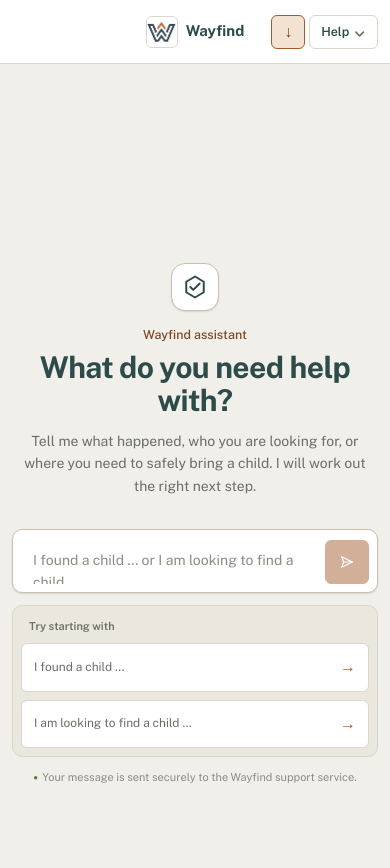
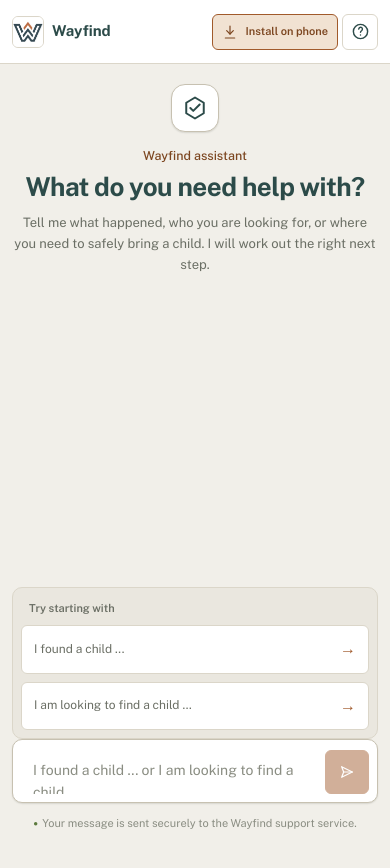
Before and after one commit to WayFind-Labs/Wayfind-FrontEnd, a Next.js app: page / in a window 390 px wide. Shown: the top 868 px of the page. After the commit the page ends 844 px from the top, so only its background shows below. Built offline with nearby package versions, Linux system fonts and the light colour scheme.

Commit message:
Changed the chat Ui and Header and help button is replaced

```diff
--- a/src/app/globals.css
+++ b/src/app/globals.css
@@ -68,6 +68,7 @@ html, body {
   line-height: 1.55;
   -webkit-font-smoothing: antialiased;
   -moz-osx-font-smoothing: grayscale;
+  overflow: hidden;
 }
 
 a {
@@ -429,8 +430,10 @@ button, input, select, textarea {
 .public-shell {
   display: flex;
   flex-direction: column;
-  min-height: 100dvh;
+  height: 100dvh;
+  min-height: 0;
   background: var(--bg);
+  overflow: hidden;
 }
 .public-topbar {
   position: sticky;
@@ -448,17 +451,18 @@ button, input, select, textarea {
 }
 .public-topbar-row {
   display: grid;
-  grid-template-columns: 1fr auto 1fr;
+  grid-template-columns: 1fr auto;
   align-items: center;
   width: 100%;
   min-height: 64px;
 }
+.public-topbar-leading { display: flex; align-items: center; gap: var(--sp-3); min-width: 0; }
 .public-topbar-start { display: flex; align-items: center; justify-content: flex-start; }
 .public-topbar-actions { position: relative; display: flex; align-items: center; justify-content: flex-end; gap: var(--sp-2); }
 .install-header-action {
   display: inline-flex;
   align-items: center;
-  gap: var(--sp-1);
+  gap: var(--sp-2);
   min-height: 34px;
   padding: 0 11px;
   border: 1px solid var(--accent);
@@ -470,13 +474,15 @@ button, input, select, textarea {
   cursor: pointer;
 }
 .install-header-action:hover { background: var(--accent); color: #fff; }
-.install-header-action > span:first-child { font-size: 16px; line-height: 1; }
+.install-header-action svg { width: 16px; height: 16px; }
+.install-label-mobile { display: none; }
 .help-menu-trigger {
   display: inline-flex;
   align-items: center;
-  gap: var(--sp-1);
-  min-height: 34px;
-  padding: 0 11px;
+  justify-content: center;
+  width: 36px;
+  height: 36px;
+  padding: 0;
   border: 1px solid var(--border);
   border-radius: var(--radius-sm);
   background: var(--surface);
@@ -487,7 +493,7 @@ button, input, select, textarea {
 }
 .help-menu-trigger:hover,
 .help-menu-trigger[aria-expanded="true"] { border-color: var(--teal); background: var(--teal-tint); }
-.help-menu-chevron { color: var(--muted); font-size: 16px; line-height: 1; }
+.help-menu-trigger svg { width: 19px; height: 19px; }
 .help-menu {
   position: absolute;
   top: calc(100% + var(--sp-2));
@@ -525,8 +531,13 @@ button, input, select, textarea {
 .public-topbar-brand-copy small { color: var(--muted); font-size: 10px; font-weight: 500; }
 .public-content {
   flex: 1;
+  min-height: 0;
   overflow-y: auto;
   padding-bottom: 24px;
+}
+.agent-shell .public-content {
+  overflow: hidden;
+  padding-bottom: 0;
 }
 
 /* ── Public information pages ── */
@@ -1066,19 +1077,23 @@ button, input, select, textarea {
 
 /* ── Single prompt agent workspace ── */
 .agent-workspace {
+  position: relative;
   display: flex;
   flex-direction: column;
   width: min(100%, 840px);
-  min-height: calc(100dvh - 86px);
+  height: 100%;
+  min-height: 0;
   margin: 0 auto;
-  padding: clamp(48px, 12vh, 112px) var(--sp-4) 56px;
+  padding: clamp(24px, 6vh, 64px) var(--sp-4) var(--sp-4);
+  overflow: hidden;
 }
 .agent-heading {
   display: flex;
   flex-direction: column;
   align-items: center;
   max-width: 620px;
-  margin: auto auto var(--sp-6);
+  margin: 0 auto var(--sp-5);
+  flex: 0 0 auto;
   text-align: center;
 }
 .agent-mark {
@@ -1104,13 +1119,21 @@ button, input, select, textarea {
   font-weight: 700;
 }
 .agent-description { max-width: 500px; margin-top: var(--sp-3); color: var(--muted); font-size: 15px; line-height: 1.6; }
-.agent-workspace.has-messages { padding-top: var(--sp-5); }
+.agent-workspace:not(.has-messages) .agent-heading { margin-top: 0; margin-bottom: 0; }
+.agent-workspace:not(.has-messages) .agent-title { font-size: clamp(26px, 4vw, 36px); }
+.agent-workspace:not(.has-messages) .agent-description { max-width: 460px; font-size: 14px; }
+.agent-workspace:not(.has-messages) .agent-conversation { display: none; }
+.agent-workspace.has-messages { padding-top: var(--sp-4); }
 .agent-workspace.has-messages .agent-heading { align-items: flex-start; max-width: 720px; margin: 0 auto var(--sp-5); text-align: left; }
 .agent-workspace.has-messages .agent-mark { display: none; }
 .agent-workspace.has-messages .agent-title { font-size: 20px; }
 .agent-workspace.has-messages .agent-description { display: none; }
-.agent-workspace > .message-list { width: 100%; max-height: 48vh; margin-bottom: var(--sp-4); }
-.agent-composer-wrap { width: 100%; max-width: 720px; margin: 0 auto; }
+.agent-conversation { display: flex; flex: 1 1 auto; flex-direction: column; min-height: 0; width: 100%; max-width: 720px; margin: 0 auto; }
+.agent-empty-space { flex: 1; min-height: 0; }
+.agent-conversation > .message-list { flex: 1 1 auto; min-height: 0; width: 100%; margin-bottom: var(--sp-3); }
+.agent-composer-wrap { flex: 0 0 auto; width: 100%; max-width: 720px; margin: 0 auto; }
+.agent-workspace:not(.has-messages) .agent-composer-wrap { position: absolute; right: var(--sp-4); bottom: var(--sp-4); left: var(--sp-4); width: auto; max-width: none; margin: 0 auto; }
+.agent-workspace:not(.has-messages) .agent-composer-wrap > * { width: min(100%, 720px); margin-right: auto; margin-left: auto; }
 .message-composer { align-items: flex-end; padding: var(--sp-2); border: 1px solid var(--border-strong); border-radius: var(--radius-md); background: var(--surface); box-shadow: var(--shadow-sm); }
 .message-composer:focus-within { border-color: var(--accent); box-shadow: 0 0 0 3px var(--accent-tint); }
 .message-composer .agent-prompt-input { min-height: 46px; max-height: 160px; padding: 12px; border: 0; outline: 0; resize: none; }
@@ -1124,29 +1147,33 @@ button, input, select, textarea {
 .prompt-example span { color: var(--accent); font-size: 16px; }
 .agent-privacy { display: flex; justify-content: center; align-items: center; gap: var(--sp-1); margin-top: var(--sp-3); color: var(--muted-2); font-size: 11px; }
 .agent-privacy > span { color: var(--success); font-size: 8px; }
-.agent-processing { display: flex; align-items: center; gap: var(--sp-2); width: 100%; max-width: 720px; margin: 0 auto var(--sp-3); color: var(--muted); font-size: 12px; }
+.agent-processing { display: flex; align-items: center; gap: var(--sp-2); width: 100%; margin: 0 auto var(--sp-3); color: var(--muted); font-size: 12px; }
 .processing-dot { width: 7px; height: 7px; border-radius: 50%; background: var(--accent); animation: processing-pulse 1s ease-in-out infinite alternate; }
 @keyframes processing-pulse { from { opacity: .35; } to { opacity: 1; } }
 
 @media (max-width: 640px) {
-  .public-content { padding-bottom: 40px; }
-  .agent-workspace { min-height: calc(100dvh - 74px); padding: 40px var(--sp-3) 48px; }
-  .agent-workspace.has-messages { padding-top: var(--sp-4); }
+  .agent-workspace { padding: 20px var(--sp-3) var(--sp-3); }
+  .agent-workspace.has-messages { padding-top: var(--sp-3); }
   .agent-title { font-size: 30px; }
   .agent-description { font-size: 14px; }
+  .agent-workspace:not(.has-messages) .agent-title { font-size: 26px; }
+  .agent-workspace:not(.has-messages) .agent-description { font-size: 13px; }
   .prompt-example-list { grid-template-columns: 1fr; }
   .prompt-example { min-height: auto; }
   .agent-privacy { text-align: center; }
   .public-topbar { padding-right: var(--sp-3); padding-left: var(--sp-3); }
   .public-topbar-row { min-height: 58px; }
   .public-topbar-brand { gap: var(--sp-2); }
+  .public-topbar-leading { gap: var(--sp-2); }
   .public-topbar-brand img { width: 32px; height: 32px; }
   .public-topbar-brand-copy strong { font-size: 15px; }
   .public-topbar-brand-copy small { display: none; }
   .public-topbar-actions { gap: var(--sp-1); }
-  .install-header-action { width: 34px; padding: 0; justify-content: center; }
-  .install-header-action > span:last-child { display: none; }
+  .install-header-action { min-height: 36px; padding: 0 9px; }
+  .install-label-desktop { display: none; }
+  .install-label-mobile { display: inline; font-size: 11px; }
   .help-menu { position: fixed; top: calc(58px + env(safe-area-inset-top)); right: var(--sp-3); left: var(--sp-3); width: auto; max-width: none; }
+  .agent-workspace:not(.has-messages) .agent-composer-wrap { right: var(--sp-3); bottom: var(--sp-3); left: var(--sp-3); }
   .info-page { padding: var(--sp-6) var(--sp-3) var(--sp-7); }
   .contact-form { padding: var(--sp-4); }
   .intent-grid { grid-template-columns: 1fr; }
--- a/src/components/public/ChatInterface/index.tsx
+++ b/src/components/public/ChatInterface/index.tsx
@@ -41,22 +41,24 @@ export function ChatInterface() {
 
   return (
     <section className={`agent-workspace${messages.length > 0 ? " has-messages" : ""}`} aria-labelledby="agent-title">
-      <div className="agent-heading">
+      {messages.length === 0 && <div className="agent-heading">
         <span className="agent-mark" aria-hidden="true">
           <svg viewBox="0 0 24 24" fill="none" stroke="currentColor" strokeWidth="1.7" strokeLinecap="round" strokeLinejoin="round"><path d="M12 3 4.5 7.5v9L12 21l7.5-4.5v-9L12 3Z" /><path d="m8 12 2.5 2.5L16 9" /></svg>
         </span>
         <p className="t-label">Wayfind assistant</p>
         <h1 id="agent-title" className="agent-title">What do you need help with?</h1>
         <p className="agent-description">Tell me what happened, who you are looking for, or where you need to safely bring a child. I will work out the right next step.</p>
+      </div>}
+
+      <div className="agent-conversation">
+        {messages.length > 0 ? <MessageList messages={messages} /> : <div className="agent-empty-space" aria-hidden="true" />}
+        {isProcessing && <div className="agent-processing" aria-live="polite"><span className="processing-dot" /> Wayfind is thinking</div>}
+        {error && <div className="alert alert-error" role="alert">{error} Check your connection and try again.</div>}
       </div>
 
-      {messages.length > 0 && <MessageList messages={messages} />}
-      {isProcessing && <div className="agent-processing" aria-live="polite"><span className="processing-dot" /> Wayfind is thinking</div>}
-      {error && <div className="alert alert-error" role="alert">{error} Check your connection and try again.</div>}
-
       <div className="agent-composer-wrap">
+        {messages.length === 0 && <div className="prompt-examples" aria-label="Example prompts"><p className="prompt-examples-label">Try starting with</p><div className="prompt-example-list">{examples.map((example) => <button key={example} className="prompt-example" type="button" onClick={() => void handleSend(example)}>{example}<span aria-hidden="true">&#8594;</span></button>)}</div></div>}
         <MessageInput onSend={handleSend} disabled={isProcessing} />
-        {messages.length === 0 && <div className="prompt-examples" aria-label="Example prompts"><p className="prompt-examples-label">Try starting with</p><div className="prompt-example-list">{examples.map((example) => <button key={example} className="prompt-example" type="button" onClick={() => void handleSend(example)}>{example}<span aria-hidden="true">&#8594;</span></button>)}</div></div>}
         <p className="agent-privacy"><span aria-hidden="true">&#9679;</span> Your message is sent securely to the Wayfind support service.</p>
       </div>
     </section>
--- a/src/components/public/PublicShell/index.tsx
+++ b/src/components/public/PublicShell/index.tsx
@@ -35,22 +35,24 @@ export function PublicShell({ children }: { children: React.ReactNode }) {
   }, []);
 
   return (
-    <div className="public-shell">
+    <div className={`public-shell${pathname === "/" ? " agent-shell" : ""}`}>
       {/* Skip link for accessibility */}
       <a className="skip-link" href="#main-content">Skip to content</a>
 
       {/* Top bar */}
       <header className="public-topbar" role="banner">
         <div className="public-topbar-row">
-          <div className="public-topbar-start">{pathname !== "/" ? <button className="public-back" type="button" onClick={() => router.back()} aria-label="Go back"><svg viewBox="0 0 24 24" fill="none" stroke="currentColor" strokeWidth="1.8" strokeLinecap="round" strokeLinejoin="round" aria-hidden="true"><path d="M15 18l-6-6 6-6" /></svg></button> : <span className="public-back-placeholder" aria-hidden="true" />}</div>
-          <div className="public-topbar-brand">
-            <Image src="/icons/WayFindLogo.jpg" alt="" width={36} height={36} priority />
-            <span className="public-topbar-brand-copy"><strong>Wayfind</strong><small>Child safety assistant</small></span>
+          <div className="public-topbar-leading">
+            <div className="public-topbar-brand">
+              <Image src="/icons/WayFindLogo.jpg" alt="Wayfind" width={36} height={36} priority />
+              <span className="public-topbar-brand-copy"><strong>Wayfind</strong><small>Child safety assistant</small></span>
+            </div>
+            <div className="public-topbar-start">{pathname !== "/" ? <button className="public-back" type="button" onClick={() => router.back()} aria-label="Go back"><svg viewBox="0 0 24 24" fill="none" stroke="currentColor" strokeWidth="1.8" strokeLinecap="round" strokeLinejoin="round" aria-hidden="true"><path d="M15 18l-6-6 6-6" /></svg></button> : null}</div>
           </div>
           <div className="public-topbar-actions" ref={helpMenuRef}>
-            {!isInstalled && <button className="install-header-action" type="button" onClick={() => void triggerInstall()}><span aria-hidden="true">↓</span><span>Install app</span></button>}
-            <button className="help-menu-trigger" type="button" onClick={() => setIsHelpOpen((open) => !open)} aria-expanded={isHelpOpen} aria-haspopup="menu">
-              <span>Help</span><span className="help-menu-chevron" aria-hidden="true">⌄</span>
+            {!isInstalled && <button className="install-header-action" type="button" onClick={() => void triggerInstall()}><svg viewBox="0 0 24 24" fill="none" stroke="currentColor" strokeWidth="1.8" strokeLinecap="round" strokeLinejoin="round" aria-hidden="true"><path d="M12 3v12" /><path d="m7 10 5 5 5-5" /><path d="M5 21h14" /></svg><span className="install-label-desktop">Install app</span><span className="install-label-mobile">Install on phone</span></button>}
+            <button className="help-menu-trigger" type="button" onClick={() => setIsHelpOpen((open) => !open)} aria-label="Help and information" title="Help and information" aria-expanded={isHelpOpen} aria-haspopup="menu">
+              <svg viewBox="0 0 24 24" fill="none" stroke="currentColor" strokeWidth="1.8" strokeLinecap="round" strokeLinejoin="round" aria-hidden="true"><circle cx="12" cy="12" r="9" /><path d="M9.8 9a2.3 2.3 0 1 1 3.8 1.7c-1.1.8-1.6 1.2-1.6 2.4M12 16.5h.01" /></svg>
             </button>
             {isHelpOpen && <div className="help-menu" role="menu">
               <div className="help-menu-heading">Wayfind support</div>
```
Also changed, not shown: src/components/public/ChatInterface/MessageList.tsx (+10 -1 lines).
